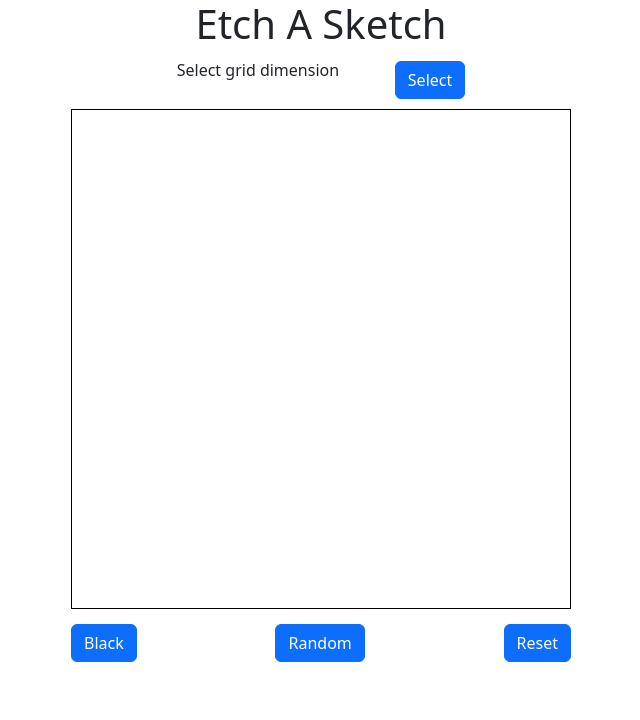
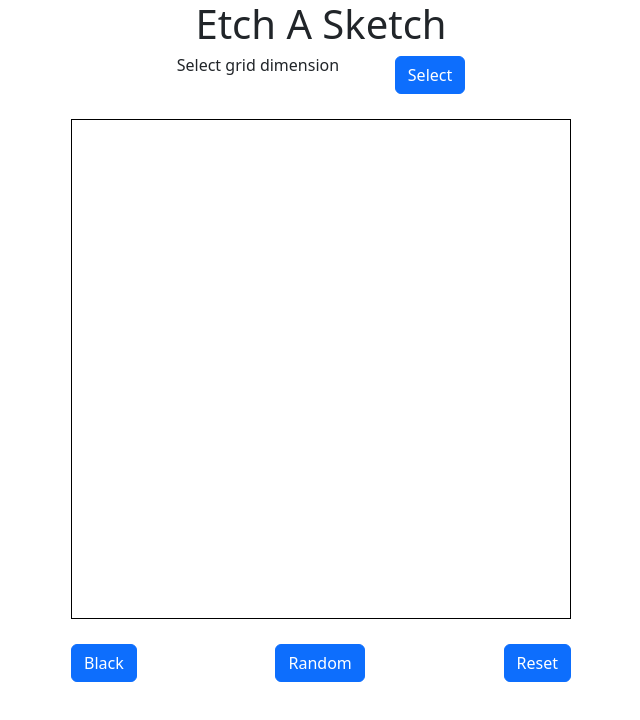
Before and after one commit to henrymutua/Etch-a-Sketch, a plain HTML site: page index.html in a window 1280 px wide. Shown: the whole page, without its empty margins (319-959 px from the left). Drawn offline with nearby package versions, Linux system fonts and the light colour scheme.

Commit message:
Styling with CSS

```diff
--- a/style.css
+++ b/style.css
@@ -9,7 +9,7 @@ body{
     display: flex;
     width: 400px;
     justify-content: space-evenly;
-    margin: 5px;
+    margin-bottom: 20px;
 }
 
 .grid{
@@ -21,7 +21,7 @@ body{
 }
 
 .footer{
-    margin: 10px;
+    margin-top: 20px;
     display: flex;
     width: 500px;
     justify-content: space-between;
```
